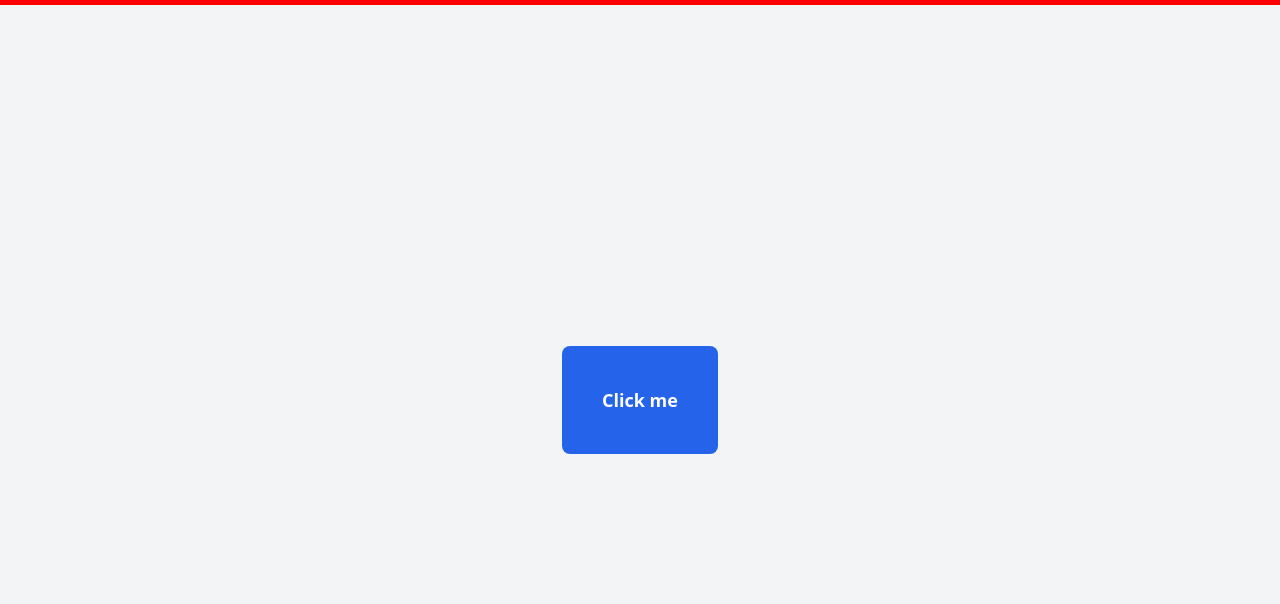
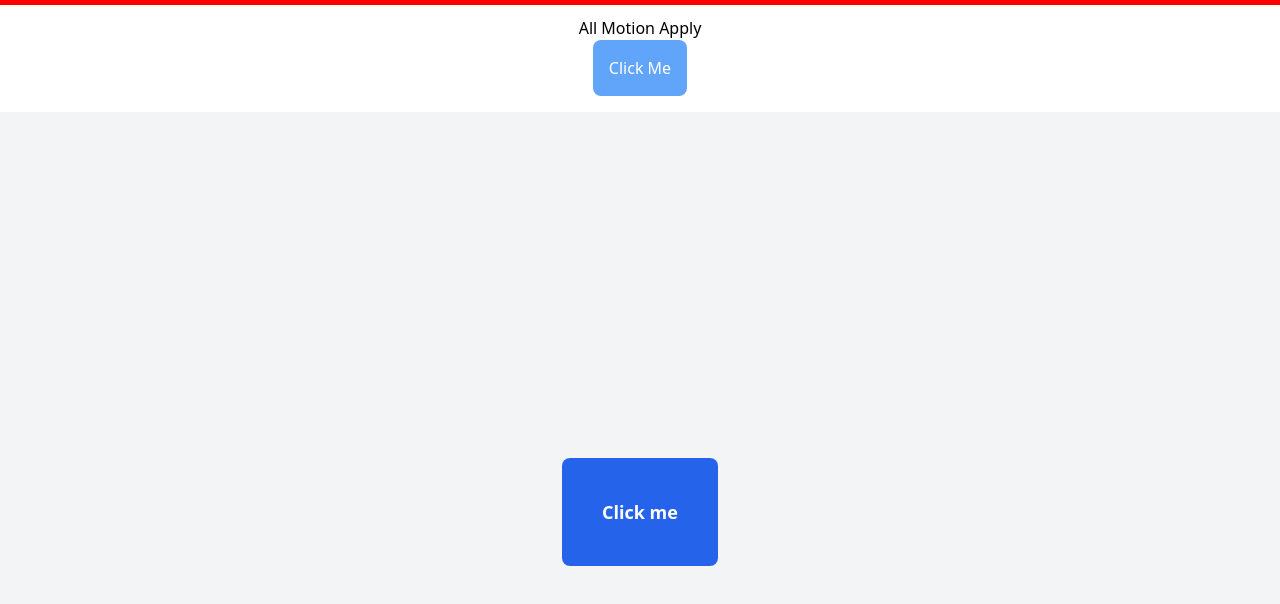
Before and after one commit to mdrubelhossain-me/react-framer-motion, a React app: page / in a window 1280 px wide. Shown: the top 604 px of the page. Built offline with nearby package versions, Linux system fonts and the light colour scheme; the HTML template or start-up script is replaced by a standard one.

Commit message:
hover tap

```diff
--- /dev/null
+++ b/src/components/AllMotionApply.jsx
@@ -0,0 +1,24 @@
+import React from "react";
+import { motion as Motion } from "motion/react";
+
+const AllMotionApply = () => {
+  return (
+    <div className="text-center p-4">
+      <h1>All Motion Apply</h1>
+
+      {/* whileHover, whileTap */}
+      <Motion.button
+        className="btn btn-primary p-4 bg-blue-400 text-white rounded-lg"
+        whileHover={{
+          scale: 0.9,
+          transition: { duration: 0.3 },
+        }}
+        whileTap={{ scale: 1.2, rotate: -40, transition: { duration: 0.3 } }}
+      >
+        Click Me
+      </Motion.button>
+    </div>
+  );
+};
+
+export default AllMotionApply;
--- a/src/pages/Home.jsx
+++ b/src/pages/Home.jsx
@@ -3,11 +3,13 @@ import BoxExample from "../components/BoxExample";
 import BoxDrag from "../components/BoxDrag";
 import ClickToShowText from "../components/ClickToShowText";
 import ScrollAnimation from "../components/ScrollAnimation";
+import AllMotionApply from "../components/AllMotionApply";
 
 const Home = () => {
   return (
     <div>
       <ScrollAnimation />
+      <AllMotionApply />
       <ClickToShowText />
       <BoxDrag />
       <BoxExample />
```
